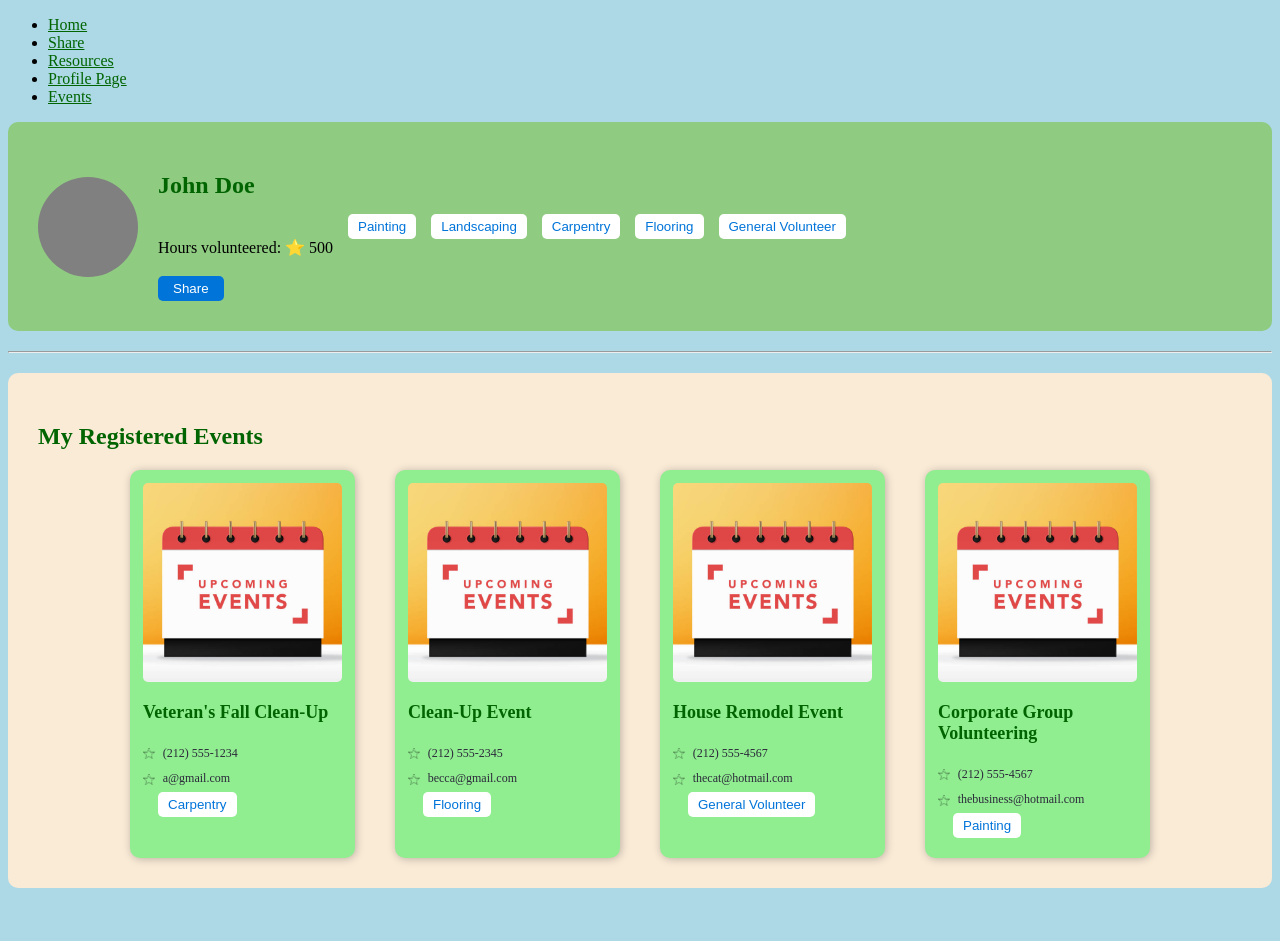
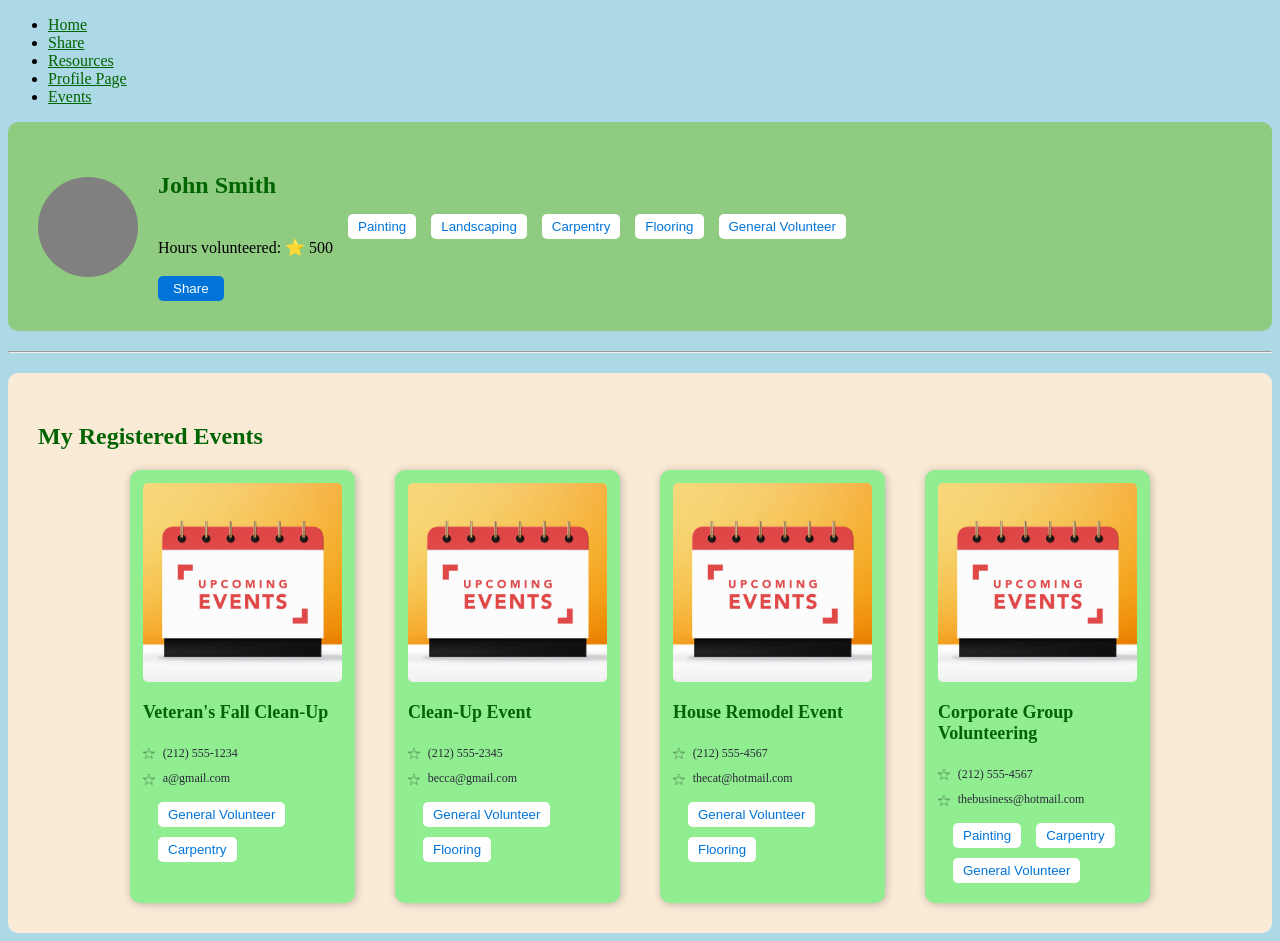
Before and after one commit to cfgchicago23/Team-7, a React (Create React App) app in the folder frontend/: page /profile in a window 1280 px wide. Before the commit the page ends 896 px from the top, so only its background shows below. Built offline with nearby package versions, Linux system fonts and the light colour scheme.

Commit message:
added events filter

```diff
--- a/frontend/src/pages/profile_page.css
+++ b/frontend/src/pages/profile_page.css
@@ -85,3 +85,7 @@
     background-color: black;
     margin: 20px 0;
 }
+
+.contact-card .skill-button {
+    margin-top: 10px;
+}
--- a/frontend/src/pages/profile_page.js
+++ b/frontend/src/pages/profile_page.js
@@ -1,19 +1,55 @@
-import React from 'react';
+import React, { useState } from 'react';
 import './profile_page.css'; // Import your CSS file
 import event_img from "./upcoming_events.jpg"
 import star_img from "./star.png"
 
 function Profile() {
+    const [selectedTag, setSelectedTag] = useState(null);
+
     const handleShare = () => {
         alert('Share button clicked.'); // Replace this with your sharing logic
     };
+
+    // Sample event data
+    const events = [
+        {
+            name: "Veteran's Fall Clean-Up",
+            phone: "(212) 555-1234",
+            email: "a@gmail.com",
+            tags: ["General Volunteer", "Carpentry"]
+        },
+        {
+            name: "Clean-Up Event",
+            phone: "(212) 555-2345",
+            email: "becca@gmail.com",
+            tags: ["General Volunteer", "Flooring"]
+        },
+        {
+            name: "House Remodel Event",
+            phone: "(212) 555-4567",
+            email: "thecat@hotmail.com",
+            tags: ["General Volunteer", "Flooring"]
+        },
+        {
+            name: "Corporate Group Volunteering",
+            phone: "(212) 555-4567",
+            email: "thebusiness@hotmail.com",
+            tags: ["Painting", "Carpentry", "General Volunteer"]
+        },
+    ];
+
+    const filteredEvents = selectedTag
+        ? events.filter(event => event.tags.includes(selectedTag))
+        : events;
+
+    const skillButtons = ["Painting", "Landscaping", "Carpentry", "Flooring", "General Volunteer"];
 
     return (
         <div>
             <div className="profile-container">
             <div className="profile-image"></div>
                 <div className="profile-info">
-                    <h2>John Doe</h2>
+                    <h2>John Smith</h2>
                     <div className="profile-text">
                         <p>Hours volunteered: <span className="star">⭐</span> 500</p>
                     </div>
@@ -22,89 +58,45 @@ function Profile() {
                     </button>
                 </div>
                 <div className="skills">
-                    <button className="skill-button">Painting</button>
-                    <button className="skill-button">Landscaping</button>
-                    <button className="skill-button">Carpentry</button>
-                    <button className="skill-button">Flooring</button>
-                    <button className="skill-button">General Volunteer</button>
+                    {skillButtons.map(skill => (
+                        <button
+                            key={skill}
+                            className="skill-button"
+                            onClick={() => setSelectedTag(skill)}
+                        >
+                            {skill}
+                        </button>
+                    ))}
                 </div>
             </div>
-            {/* Separator bar */}
             <hr className="separator" />
-            {/* Additional green rectangle */}
             <div className="additional-rectangle">
                 <h2>My Registered Events</h2>
-                <p>   </p>
+                <p> </p>
                 <div className="contacts">
-
-            <div className="contact-card">
-                <img src={event_img}/>
-                <h3>Veteran's Fall Clean-Up</h3>
+                    {filteredEvents.map((event, index) => (
+                        <div className="contact-card" key={index}>
+                            <img src={event_img} alt="Event" />
+                            <h3>{event.name}</h3>
                             <div className="info-group">
-                    <img src={star_img}/>
-                    <p>(212) 555-1234</p>
+                                <img src={star_img} alt="Star" />
+                                <p>{event.phone}</p>
                             </div>
                             <div className="info-group">
-                    <img src={star_img} />
-                    <p>a@gmail.com</p>
+                                <img src={star_img} alt="Star" />
+                                <p>{event.email}</p>
                             </div>
                             <div className="tags">
-                            <button className="skill-button">Carpentry</button>
+                                {event.tags.map((tag, tagIndex) => (
+                                    <button className="skill-button" key={tagIndex}>
+                                        {tag}
+                                    </button>
+                                ))}
                             </div>
                         </div>
-
-            <div className="contact-card">
-                <img src={event_img}/>
-                <h3>Clean-Up Event</h3>
-                <div className="info-group">
-                    <img src={star_img} />
-                    <p>(212) 555-2345</p>
-                </div>
-                <div className="info-group">
-                    <img src={star_img}/>
-                    <p>becca@gmail.com</p>
-                </div>
-                <div className="tags">
-                            <button className="skill-button">Flooring</button>
+                    ))}
                 </div>
             </div>
-
-            <div className="contact-card">
-                <img src={event_img}/>
-                <h3>House Remodel Event</h3>
-                <div className="info-group">
-                    <img src={star_img} />
-                    <p>(212) 555-4567</p>
-                </div>
-                <div className="info-group">
-                    <img src={star_img} />
-                    <p>thecat@hotmail.com</p>
-                </div>
-                <div className="tags">
-                            <button className="skill-button">General Volunteer</button>
-                        </div>
-            </div>
-
-            <div className="contact-card">
-                <img src={event_img}/>
-                <h3>Corporate Group Volunteering</h3>
-                <div className="info-group">
-                    <img src={star_img} />
-                    <p>(212) 555-4567</p>
-                </div>
-                <div className="info-group">
-                    <img src={star_img} />
-                    <p>thebusiness@hotmail.com</p>
-                </div>
-		                <div className="tags">
-                            <button className="skill-button">Painting</button>
-                        </div>
-
-            </div>
-
-        </div>
-            </div>
-
         </div>
     );
 }
```
Lines whose indentation alone changed are shown as unchanged.
